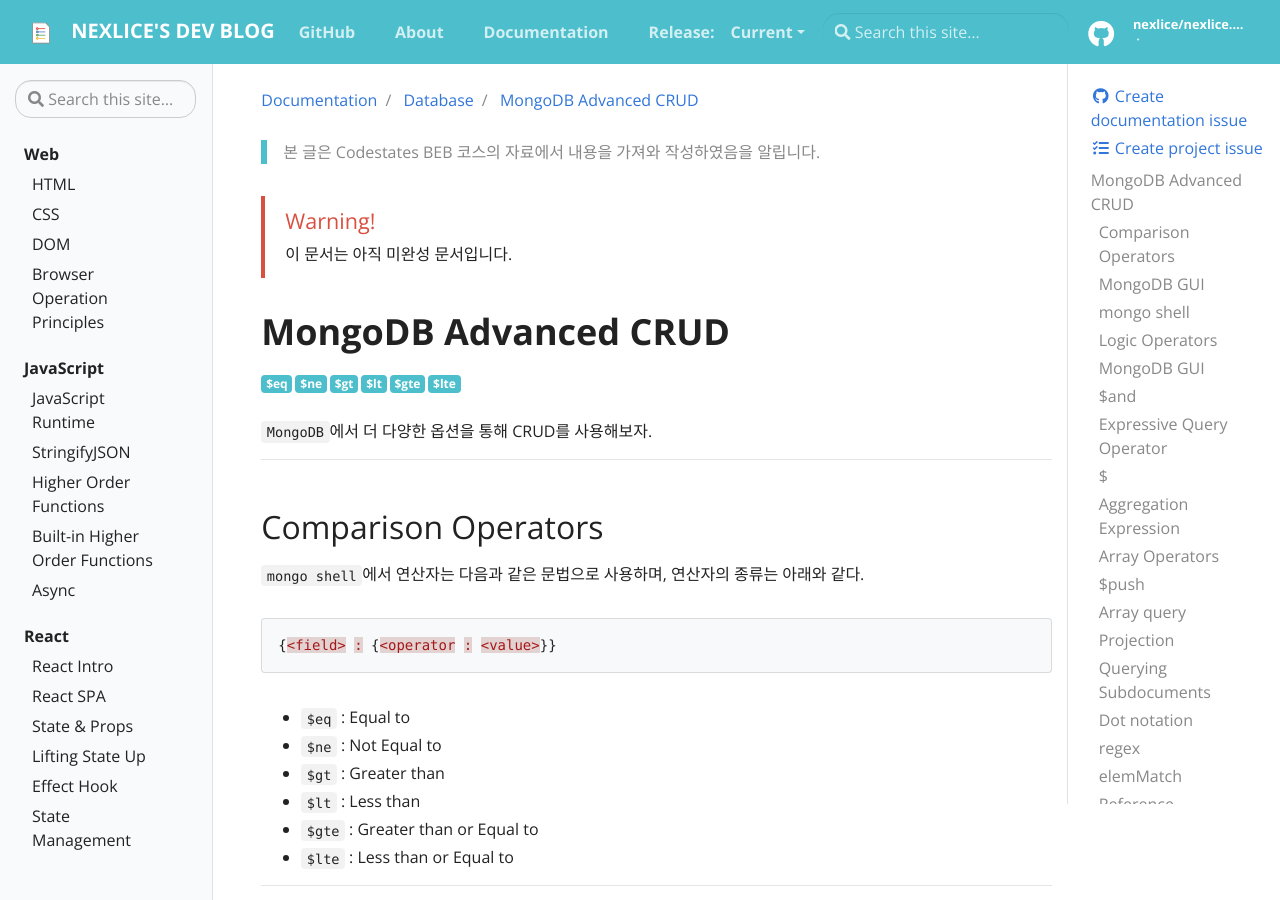
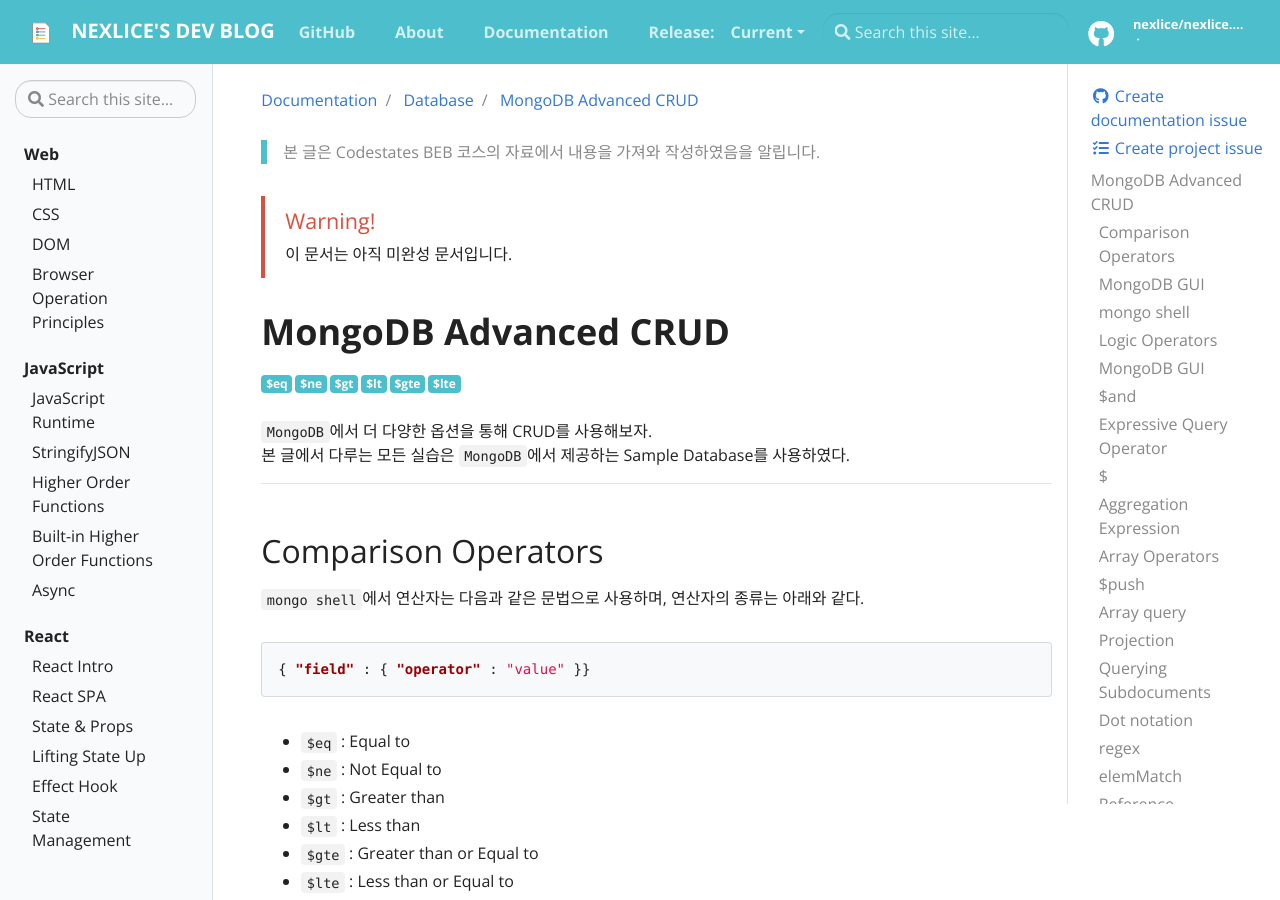
Before and after one commit to nexlice/nexlice.github.io, a Jekyll site: the page built from _docs/database/mongodb-advanced-crud.md, in a window 1280 px wide and 900 px high. Built offline with Jekyll 4.4.1, drawn with Linux system fonts in a browser that asks for light colours.

````diff
--- a/_docs/database/mongodb-advanced-crud.md
+++ b/_docs/database/mongodb-advanced-crud.md
@@ -17,13 +17,14 @@
 
 # MongoDB Advanced CRUD
 `MongoDB`에서 더 다양한 옵션을 통해 CRUD를 사용해보자.
+본 글에서 다루는 모든 실습은 `MongoDB`에서 제공하는 Sample Database를 사용하였다.
 
 ---
 
 ## Comparison Operators
 `mongo shell`에서 연산자는 다음과 같은 문법으로 사용하며, 연산자의 종류는 아래와 같다.
 ```json
-{<field> : {<operator : <value>}}
+{ "field" : { "operator" : "value" }}
 ```
 
 - `$eq` : Equal to
````
Also changed, not shown: _docs/database/mongodb-aggregation-framework.md (+15 -0 lines).
